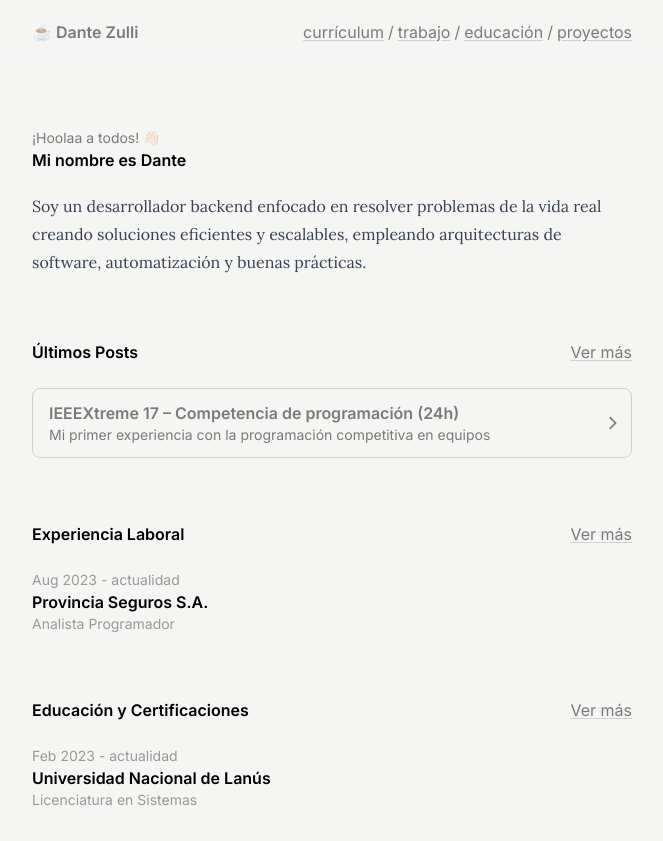
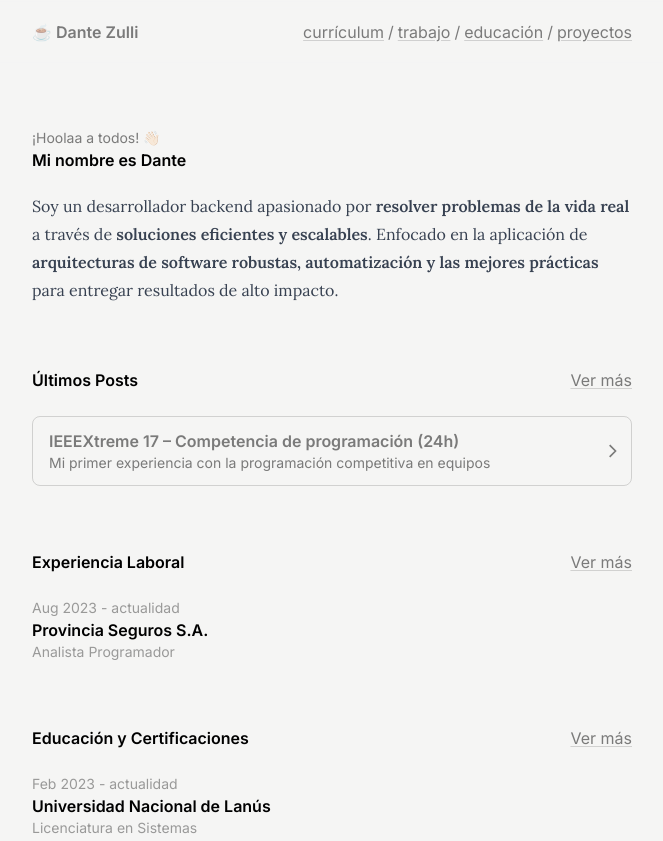
Before and after one commit to DanteZulli/my-portfolio, an Astro site: page / in a window 1280 px wide. Shown: the top 841 px of the page, without its empty margins (308-971 px from the left). Built offline with nearby package versions, Linux system fonts and the light colour scheme; Astro itself is replaced by a stand-in of ours; a web font is replaced by a local one.

Commit message:
feat: Improve main text

```diff
--- a/src/pages/index.astro
+++ b/src/pages/index.astro
@@ -59,10 +59,7 @@ const education = await Promise.all(
       <section>
         <article class="space-y-4">
           <p class="animate">
-            Soy un desarrollador backend enfocado en resolver problemas de
-            la vida real creando soluciones
-            eficientes y escalables, empleando arquitecturas de software,
-            automatización y buenas prácticas.
+            Soy un desarrollador backend apasionado por <b>resolver problemas de la vida real</b> a través de <b>soluciones eficientes y escalables</b>. Enfocado en la aplicación de <b>arquitecturas de software robustas, automatización y las mejores prácticas</b> para entregar resultados de alto impacto.
           </p>
         </article>
       </section>
```
